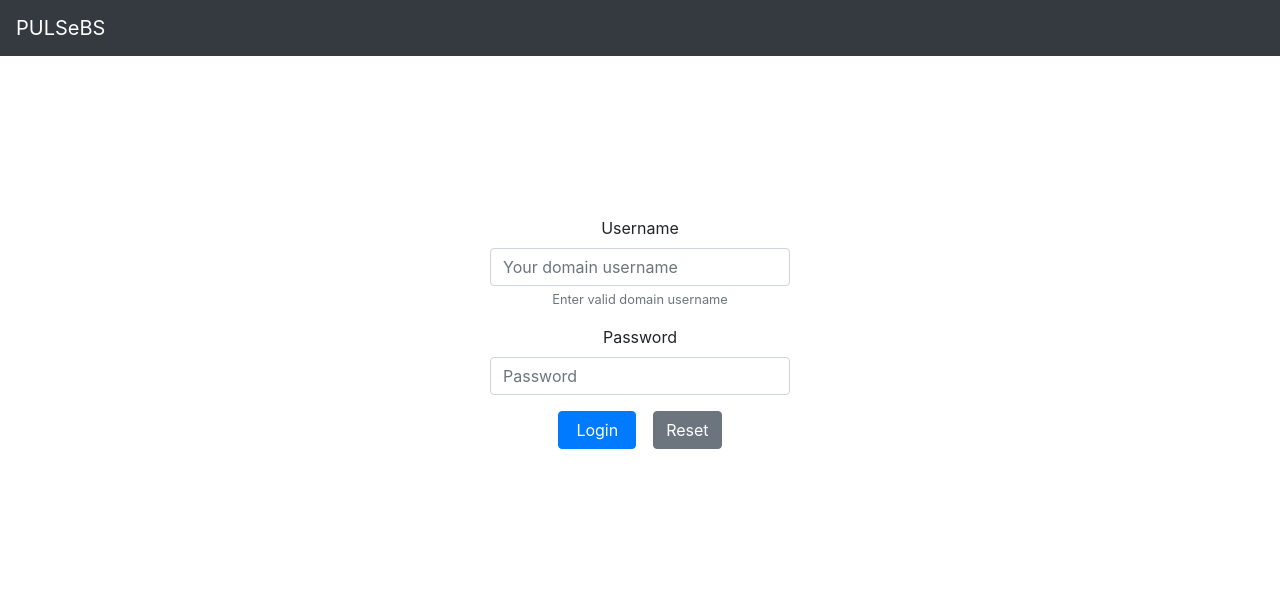
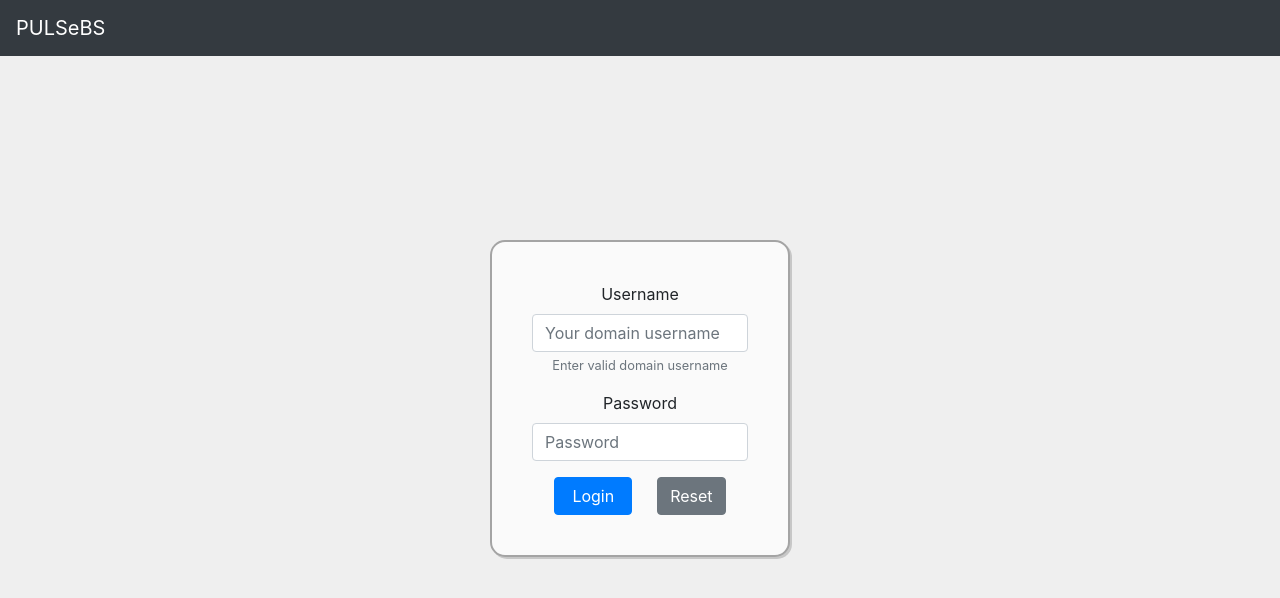
Before and after one commit to s277945/PULSeBS_12, a React (Create React App) app in the folder frontend/: page / in a window 1280 px wide. Shown: the top 598 px of the page. Built offline with nearby package versions, Linux system fonts and the light colour scheme.

Commit message:
P1-29 login styling

```diff
--- a/frontend/src/pages/Login.js
+++ b/frontend/src/pages/Login.js
@@ -89,12 +89,12 @@ export class Login extends Component {
     render() {
 
         return (
-            <div>
+            <div style={{backgroundColor: "#efefef", height: "100vh"}}>
                 {this.renderRedirect()}
                 <Navbar bg="dark" variant="dark">
                     <Navbar.Brand href="#" onClick={this.redirHome}>PULSeBS</Navbar.Brand>
                 </Navbar>
-                <Form style={{display: "block", marginLeft: "auto", marginRight: "auto", paddingTop: "20vh", width: "300px"}}>
+                <Form style={{display: "block", marginLeft: "auto", marginRight: "auto", paddingTop: "20vh", width: "300px",boxShadow: "2px 2px #c7c7c7", borderStyle: "solid", borderWidth: "2px", borderRadius: "15px", borderColor: "#a4a4a4", backgroundColor: "#fafafa", padding: "40px", marginTop: "23vh"}}>
                     <Form.Group controlId="formBasicEmail">
                         <Form.Label>Username</Form.Label>
                         <Form.Control type="text" placeholder="Your domain username" onChange={this.usernameChange} value={this.state.username} isInvalid={this.state.showInvalidU}/>
@@ -112,7 +112,7 @@ export class Login extends Component {
                         }
                     </Form.Group>
 
-                    <Button variant="primary" type="submit" onClick={this.handleLogin} style={{marginRight: "17px", marginRight: "17px", paddingRight: "17px", paddingLeft: "17px"}}>
+                    <Button variant="primary" type="submit" onClick={this.handleLogin} style={{marginRight: "25px", paddingRight: "17px", paddingLeft: "17px"}}>
                         Login
                     </Button>
                     <Button variant="secondary" type="submit" onClick={this.handleReset} >
--- a/frontend/src/pages/teacherHome.js
+++ b/frontend/src/pages/teacherHome.js
@@ -19,12 +19,14 @@ export class TeacherHome extends Component {
     contentSelect = () => { //function that displays the correct content based on this.state.show
         if (this.state.show === 0) return (
             <div>
+                <br></br>
                 <p>next lecture info</p>
+                <TeacherTabSL></TeacherTabSL>
             </div>
         )
         else return (
             <div>
-                <TeacherTabSL></TeacherTabSL>
+
             </div>
         )
     }
--- a/frontend/src/pages/teacherNavbar.js
+++ b/frontend/src/pages/teacherNavbar.js
@@ -6,12 +6,8 @@ import axios from 'axios'
 
 export class TeacherNavbar extends Component {
 
-    showNext = () => { //function called when Next Lecture link is selected
+    showLectures = () => { //function called when Lectures link is selected
         this.props.setShow(0);
-    }
-
-    showLectures = () => { //function called when Lectures link is selected
-        this.props.setShow(1);
     }
 
     redirHome = (e) => { //function that redirects to the home page
@@ -41,7 +37,6 @@ export class TeacherNavbar extends Component {
                 <Navbar bg="dark" variant="dark">
                     <Navbar.Brand href="#" onClick={this.redirHome}>PULSeBS</Navbar.Brand>
                     <Nav className="mr-auto">
-                        <Nav.Link href="#nextlecture" onSelect={this.showNext}>Next Lecture</Nav.Link>
                         <Nav.Link href="#lectures" onSelect={this.showLectures}>Lectures</Nav.Link>
                     </Nav>
                     <Nav.Link href="#logout" onSelect={this.handleLogout}>Logout</Nav.Link>
--- a/frontend/src/pages/teacherTabSL.js
+++ b/frontend/src/pages/teacherTabSL.js
@@ -83,7 +83,7 @@ export class TeacherTabSL extends Component {
 
 
         return (
-            <div><p>Students List tab</p>
+            <div>
                 <Table striped bordered hover>
                     <thead>
                         <tr>
```
